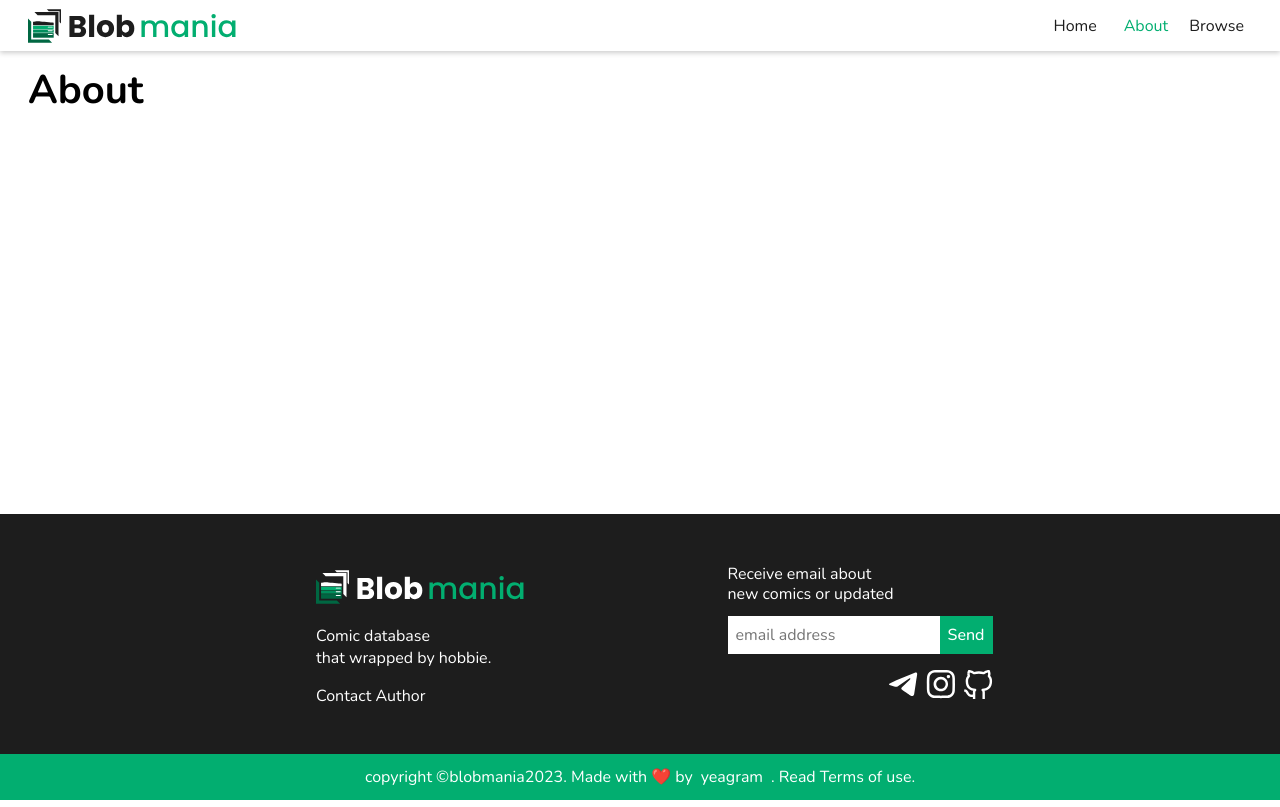
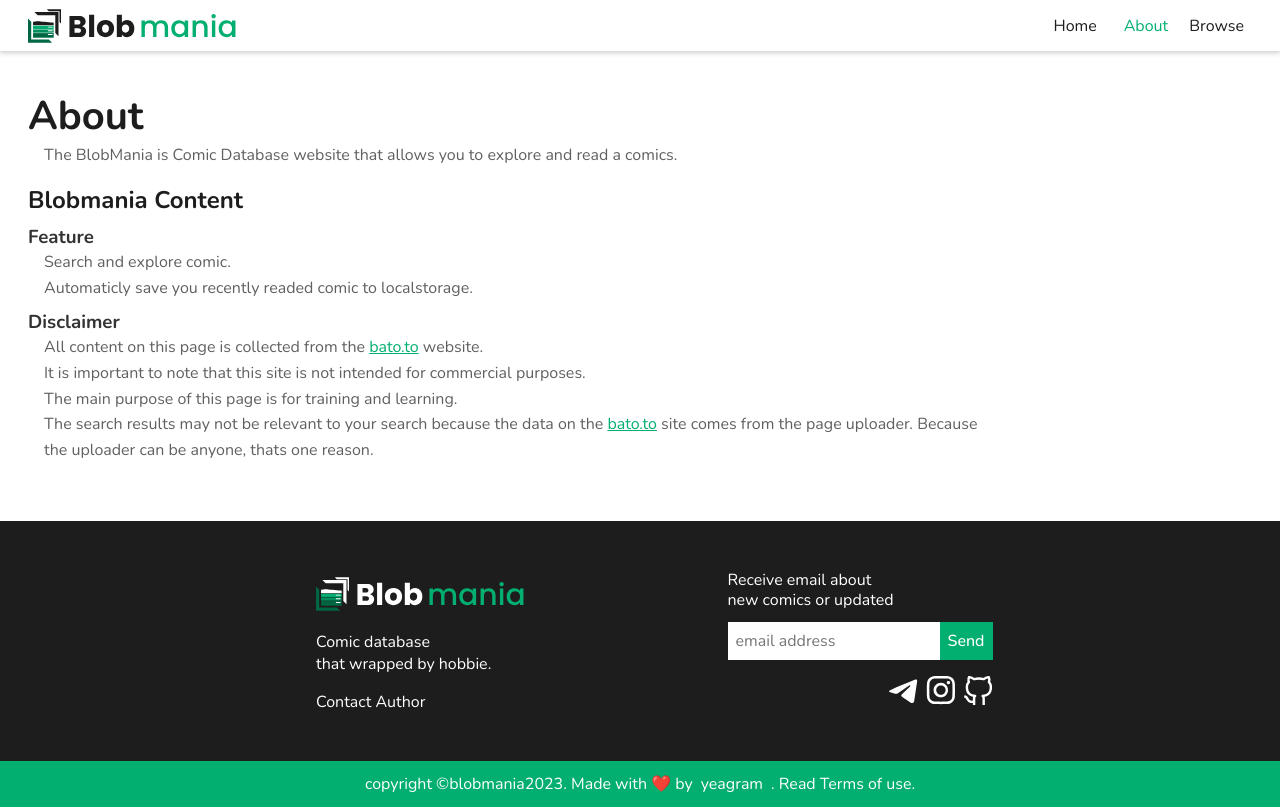
Before and after one commit to InYrDim/blob-mania, a Next.js app: page /about in a window 1280 px wide. Built offline with nearby package versions, Linux system fonts and the light colour scheme.

Commit message:
update home, add to top button

```diff
--- a/pageComponents/comic/comicDetail.js
+++ b/pageComponents/comic/comicDetail.js
@@ -138,7 +138,6 @@ export default function ComicDetail() {
                 <LinkBtn
                   href={`/comic/${comicId}/read/${chapterSugested(0).id}`}
                   name={chapterSugested(0).name}
-                  blank={true}
                 />
               </div>
               <div aria-label="newest-chapter">
@@ -146,7 +145,6 @@ export default function ComicDetail() {
                 <LinkBtn
                   href={`/comic/${comicId}/read/${chapterSugested().id}`}
                   name={chapterSugested().name}
-                  blank={true}
                 />
               </div>
               {latestReadedChapter.length !== 0 && (
@@ -155,7 +153,6 @@ export default function ComicDetail() {
                   <LinkBtn
                     href={`/comic/${comicId}/read/${latestReadedChapter.id}`}
                     name={latestReadedChapter.name}
-                    blank={true}
                   />
                 </div>
               )}
@@ -182,7 +179,6 @@ export default function ComicDetail() {
                       key={chapter.id}
                       href={`/comic/${comicId}/read/${chapter.id}`}
                       name={chapter.name}
-                      blank={true}
                     />
                   );
                 })
--- a/pages/about.js
+++ b/pages/about.js
@@ -7,7 +7,60 @@ export default function About() {
   return (
     <>
       <MainLayout title={"About"}>
-        <h1>About</h1>
+        <div className="about-page">
+          <h1>About</h1>
+          <p>
+            The BlobMania is Comic Database website that allows you to explore
+            and read a comics.
+          </p>
+
+          <section>
+            <h2>Blobmania Content</h2>
+
+            <div>
+              <h3>Feature</h3>
+              <div>
+                <p>Search and explore comic.</p>
+                <p>
+                  Automaticly save you recently readed comic to localstorage.
+                </p>
+              </div>
+            </div>
+
+            <div>
+              <h3>Disclaimer</h3>
+              <p>
+                All content on this page is collected from the{" "}
+                <a
+                  href="https://bato.to"
+                  target="_blank"
+                  title="wrapped from this page"
+                >
+                  bato.to
+                </a>{" "}
+                website.
+              </p>
+              <p>
+                It is important to note that this site is not intended for
+                commercial purposes.
+              </p>
+              <p>The main purpose of this page is for training and learning.</p>
+              <p>
+                The search results may not be relevant to your search because
+                the data on the{" "}
+                <a
+                  href="https://bato.to"
+                  target="_blank"
+                  title="wrapped from this page"
+                >
+                  bato.to
+                </a>{" "}
+                site comes from the page uploader. Because the uploader can be
+                anyone, thats one reason.
+              </p>
+            </div>
+          </section>
+        </div>
       </MainLayout>
     </>
   );
--- a/pages/comic/[comicId]/index.js
+++ b/pages/comic/[comicId]/index.js
@@ -10,12 +10,8 @@ import ComicDetail from "@/pageComponents/comic/comicDetail";
 // fonts definitions
 
 // library imports
-import { useRouter } from "next/router";
 
 export default function Comic() {
-  const routerPath = useRouter().asPath;
-  const id = routerPath.split(/\//).pop();
-
   return (
     <>
       <MainLayout>
--- a/styles/globals.css
+++ b/styles/globals.css
@@ -114,8 +114,70 @@ html {
 }
 /* homeComic */
 .home-comic-container {
+  position: relative;
   margin-block-start: var(--s-lg);
 }
+.home-comic-container .home-comic-data-container .home-comic-data {
+  gap: 10px;
+}
+.home-comic-data-container {
+  padding: var(--s-sm);
+  background-color: rgba(var(--clr-primary));
+}
+.home-comic-data-container .home-comic-data {
+  margin-block-start: var(--s-lg);
+}
+.home-comic-data figure {
+  background-color: white;
+  outline: none;
+  box-shadow: unset;
+}
+
+.home-comic-data-container .home-comic-data figure:hover {
+  background-color: rgba(var(--clr-primary-darklight));
+}
+.home-comic-data-container h2 {
+  display: none;
+}
+.home-comic-nav {
+  background-color: rgba(var(--clr-secondary), 1);
+  padding-block: var(--s-sm);
+  padding-inline: var(--s-sm);
+  display: flex;
+}
+.home-comic-nav .wrapper {
+  display: flex;
+  flex: 0;
+  min-width: 20px;
+  overflow: hidden;
+  transition: flex 1s ease;
+}
+.home-comic-nav .wrapper.active {
+  flex: 1;
+}
+.home-comic-nav .wrapper .home-comic-nav-item {
+  opacity: 0.5;
+  transition: opacity 1s ease;
+}
+.home-comic-nav .wrapper.active .home-comic-nav-item {
+  opacity: 1;
+}
+.home-comic-nav-item button {
+  color: white !important;
+  text-decoration: none !important;
+  display: flex;
+  align-items: center;
+  gap: var(--s-sm);
+  white-space: nowrap;
+}
+.home-comic-nav-item .ellipseBall {
+  display: block;
+  height: 20px;
+  width: 15px;
+  border-radius: 40%;
+  background-color: rgba(var(--clr-primary-50));
+}
+
 @media (min-width: 768px) {
   .home-comic-container {
     display: flex;
@@ -142,75 +204,32 @@ html {
     padding: var(--s-xl) !important;
   }
   .home-comic-data-container .home-comic-data {
-    grid-template-columns: repeat(auto-fit, minmax(150px, 1fr));
+    grid-template-columns: repeat(auto-fill, minmax(130px, 1fr));
     /* gap: 50px 20px; */
   }
-  .home-comic-data-container .home-comic-data figure:hover {
-    background-color: rgba(var(--clr-primary-light));
-  }
+
   .home-comic-data-container h2 {
     display: block !important;
     font-size: clamp(var(--f-2sm), 3vw, var(--f-lg));
     color: white;
   }
 }
-.home-comic-data-container {
-  padding: var(--s-xs);
-  background-color: rgba(var(--clr-primary));
-}
-.home-comic-data-container .home-comic-data {
-  margin-block-start: var(--s-lg);
-}
-.home-comic-data {
-  padding: 2px;
-}
-.home-comic-data figure {
-  background-color: white;
-}
-.home-comic-data-container h2 {
-  display: none;
-}
-.home-comic-nav {
-  background-color: rgba(var(--clr-secondary), 1);
-  padding-block: var(--s-sm);
-  padding-inline: var(--s-sm);
-  display: flex;
-  /* width: fit-content; */
-}
-
-/*  */
-.home-comic-nav .wrapper {
-  display: flex;
-  flex: 0;
-  min-width: 20px;
-  overflow: hidden;
-  transition: flex 1s ease;
-}
-.home-comic-nav .wrapper.active {
-  flex: 1;
-}
-.home-comic-nav .wrapper .home-comic-nav-item {
-  opacity: 0.5;
-  transition: opacity 1s ease;
-}
-.home-comic-nav .wrapper.active .home-comic-nav-item {
-  opacity: 1;
-}
-/*  */
-.home-comic-nav-item button {
-  color: white !important;
-  text-decoration: none !important;
-  display: flex;
-  align-items: center;
-  gap: var(--s-sm);
-  white-space: nowrap;
-}
-.home-comic-nav-item .ellipseBall {
-  display: block;
-  height: 20px;
-  width: 15px;
-  border-radius: 40%;
-  background-color: rgba(var(--clr-primary-50));
+@media (min-width: 900px) {
+  .home-comic-container {
+    border: 1px solid black;
+  }
+  .home-comic-container::after {
+    content: "";
+    border: 1px solid rgba(var(--clr-primary-darkest));
+    display: block;
+    position: absolute;
+    inset: 0;
+    z-index: -1;
+    translate: 10px 10px;
+  }
+  .home-comic-data-container .home-comic-data {
+    grid-template-columns: repeat(auto-fill, minmax(200px, 1fr));
+  }
 }
 /* logomark styles */
 .logomark_container {
@@ -282,7 +301,7 @@ h2.section_title {
   gap: 40px 10px;
 }
 
-@media only screen and (min-width: 650px) {
+@media (min-width: 660px) {
   .search-card-container {
     grid-template-columns: repeat(auto-fit, minmax(180px, 1fr));
     gap: 50px 20px;
@@ -670,3 +689,49 @@ h1 {
 .advance-search-filter {
   min-height: 0;
 }
+
+.about-page {
+  color: rgba(var(--clr-secondary));
+  padding-block: clamp(var(--s-xs), 2vw, var(--s-xl));
+  max-width: 60rem;
+}
+.about-page p {
+  color: rgba(var(--clr-secondary-70));
+  line-height: 1.6;
+  margin-inline-start: var(--s-lg);
+}
+.about-page section {
+  margin-block-start: var(--s-lg);
+}
+.about-page h3 {
+  margin-block-start: var(--s-sm);
+
+  color: rgba(var(--clr-secondary-90));
+}
+.about-page a {
+  color: rgba(var(--clr-primary));
+}
+
+.button-to-top {
+  position: fixed;
+  bottom: 0;
+  right: 0;
+  padding: var(--s-xl);
+  translate: 100% 0px;
+  transition: all 300ms;
+  rotate: -90deg;
+}
+.button-to-top.show {
+  translate: 0% 0px;
+  rotate: 0deg;
+}
+.button-to-top svg {
+  font-size: var(--f-lg);
+  fill: rgba(var(--clr-primary));
+  border-radius: 1rem;
+  background-color: white;
+  box-shadow: 2px 2px 5px rgba(var(--clr-secondary), 0.3);
+}
+.button-to-top:hover svg {
+  fill: rgba(var(--clr-primary-darklight));
+}
```
Also changed, not shown: hooks/usePageScroll.js (added, +42 -0 lines), pageComponents/read/readComic.js (+15 -9 lines).
